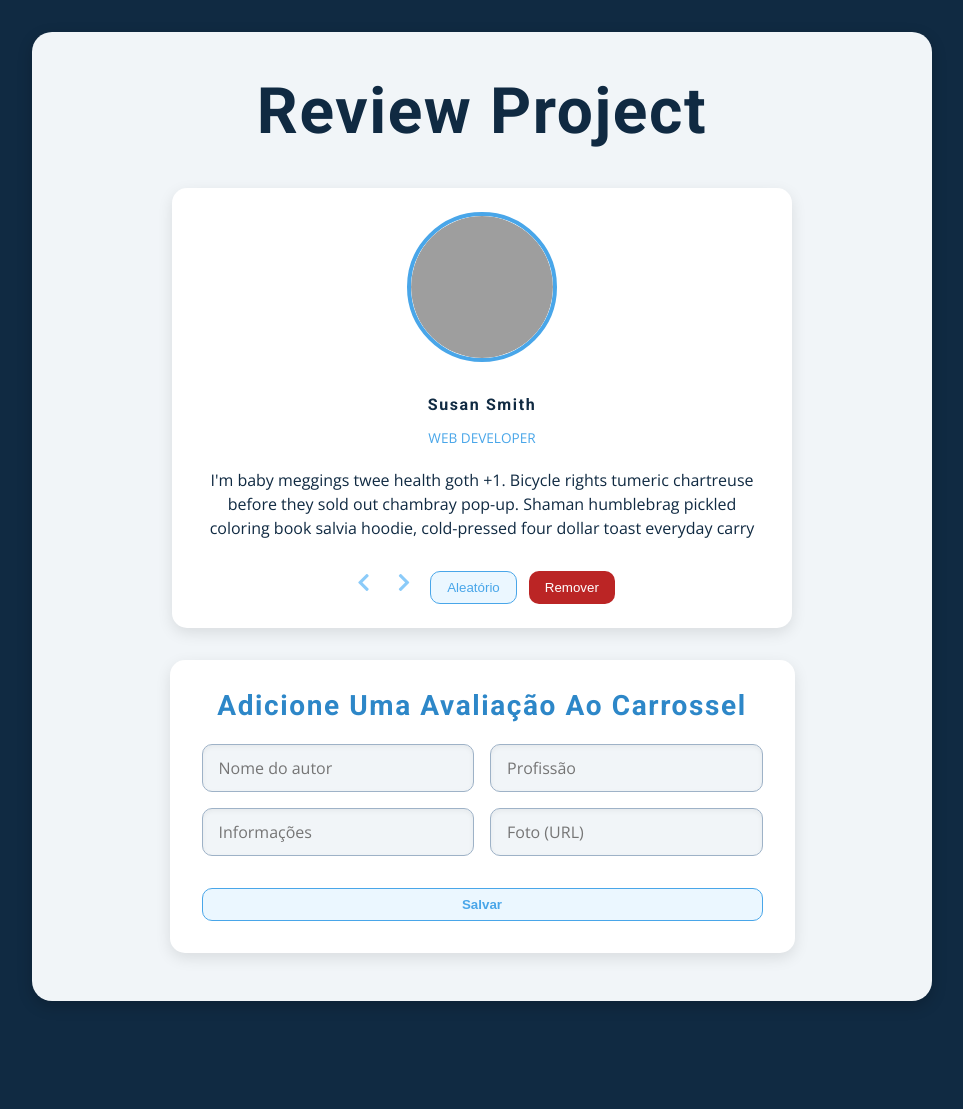
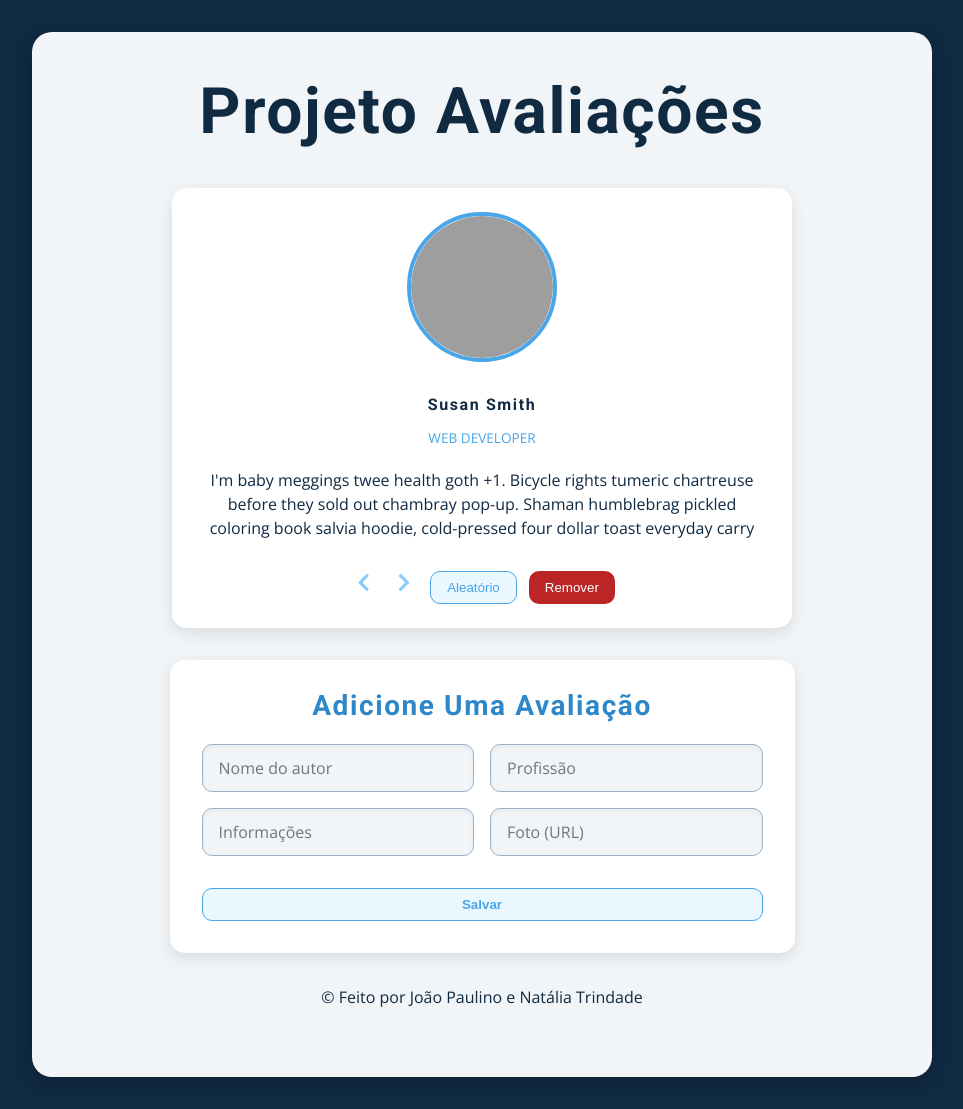
Before and after one commit to nataliatrindade/reviews-carrossel-dad, a plain HTML site: page index.html in a window 1280 px wide. Shown: the whole page, without its empty margins (158-1121 px from the left). Before the commit the page ends 1033 px from the top, so only its background shows below. Drawn offline with nearby package versions, Linux system fonts and the light colour scheme; grey boxes are pictures that could not be loaded.

Commit message:
corrigindo textos html

```diff
--- a/index.html
+++ b/index.html
@@ -3,7 +3,7 @@
   <head>
     <meta charset="UTF-8" />
     <meta name="viewport" content="width=device-width, initial-scale=1.0" />
-    <title>Review Project</title>
+    <title>Projeto Avaliações</title>
     <!-- font-awesome -->
     <link
       rel="stylesheet"
@@ -14,8 +14,7 @@
   </head>
   <body>
     <div class="app-wrapper">
-      <h1>review project</h1>
-
+      <h1>projeto avaliações</h1>
       <section class="container">
         <div class="review">
           <div class="img-container">
@@ -34,7 +33,7 @@
       </section>
 
       <form id="new-person-form">
-        <h3>Adicione uma avaliação ao carrossel</h3>
+        <h3>Adicione uma avaliação</h3>
         <div class="double-input">
           <input id="author-input" type="text" placeholder="Nome do autor" required>
           <input id="job-input" type="text" placeholder="Profissão" required>
@@ -45,8 +44,9 @@
         </div>
         <button id="add-btn" type="button" class="randomBtn">Salvar</button>
       </form>
+      <p>&copy; Feito por João Paulino e Natália Trindade</p>
+
     </div>
-
     <script src="app.js"></script>
   </body>
 </html>
```
